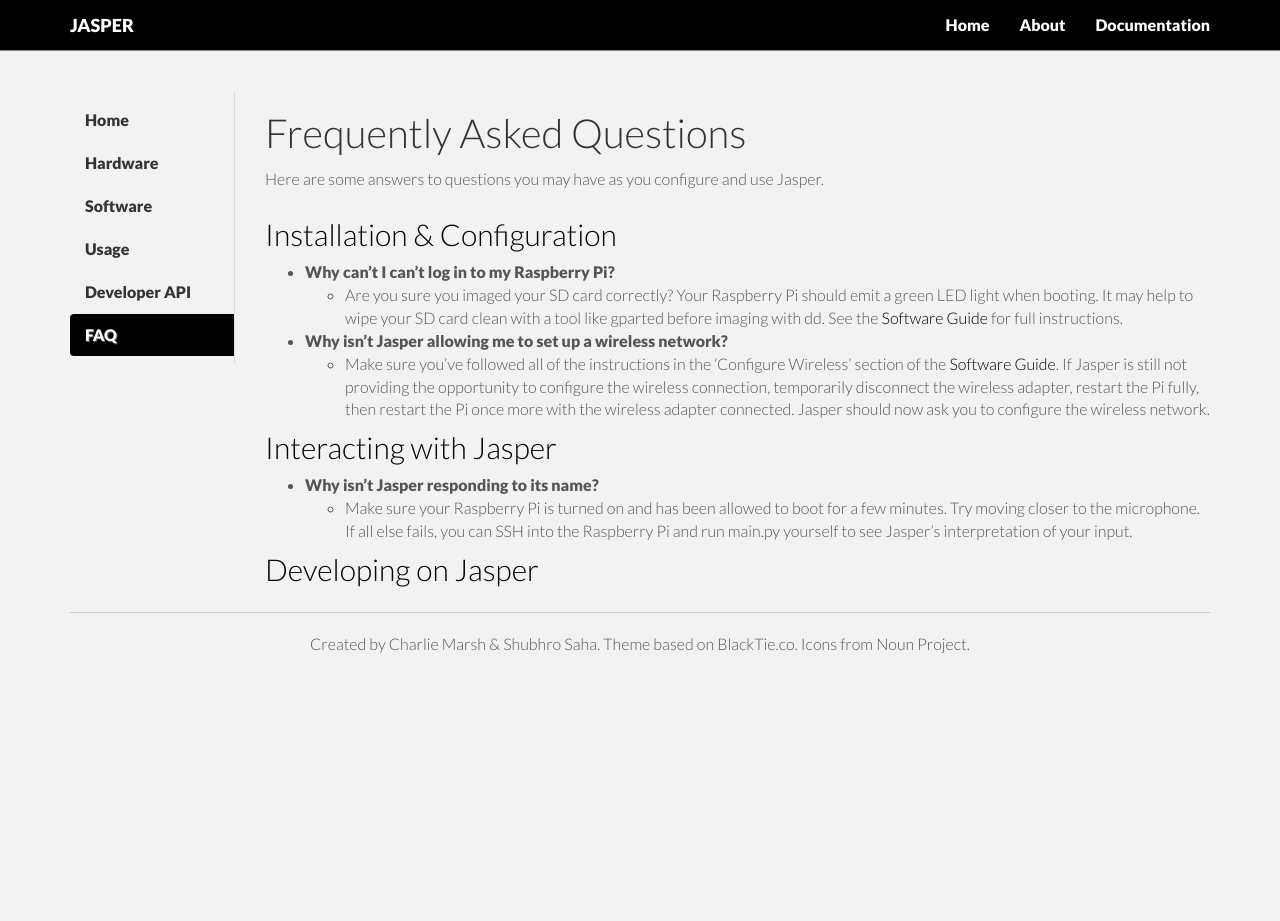
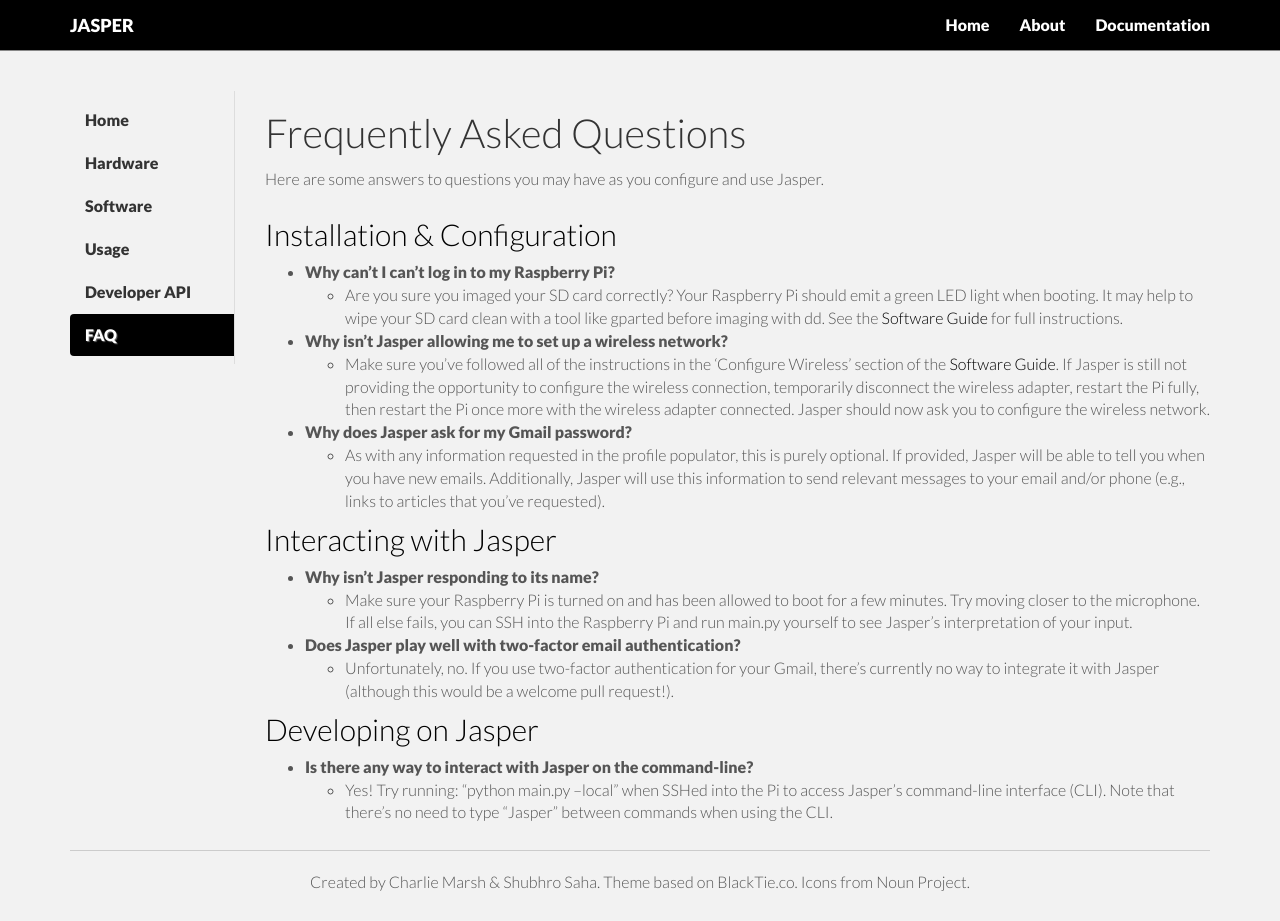
Before and after one commit to jasperproject/jasperproject.github.io, a Jekyll site: the page built from documentation/faq/index.md, in a window 1280 px wide and 921 px high. Built offline with Jekyll 4.4.1, drawn with Linux system fonts in a browser that asks for light colours; nearby versions of some CDN libraries.

Commit message:
FAQ additions

```diff
--- a/documentation/faq/index.md
+++ b/documentation/faq/index.md
@@ -15,10 +15,18 @@
     - Are you sure you imaged your SD card correctly? Your Raspberry Pi should emit a green LED light when booting. It may help to wipe your SD card clean with a tool like gparted before imaging with dd. See the [Software Guide](/documentation/software/) for full instructions.
 - __Why isn't Jasper allowing me to set up a wireless network?__
     - Make sure you've followed all of the instructions in the 'Configure Wireless' section of the [Software Guide](/documentation/software/). If Jasper is still not providing the opportunity to configure the wireless connection, temporarily disconnect the wireless adapter, restart the Pi fully, then restart the Pi once more with the wireless adapter connected. Jasper should now ask you to configure the wireless network.
+- __Why does Jasper ask for my Gmail password?__
+    - As with any information requested in the profile populator, this is purely optional. If provided, Jasper will be able to tell you when you have new emails. Additionally, Jasper will use this information to send relevant messages to your email and/or phone (e.g., links to articles that you've requested).
 
 <h2 class="linked" id='interacting'><a href="#interacting" title="Permalink to this headline">Interacting with Jasper</a></h2>
 
 - __Why isn't Jasper responding to its name?__
     - Make sure your Raspberry Pi is turned on and has been allowed to boot for a few minutes. Try moving closer to the microphone. If all else fails, you can SSH into the Raspberry Pi and run main.py yourself to see Jasper's interpretation of your input.
 
+- __Does Jasper play well with two-factor email authentication?__
+    - Unfortunately, no. If you use two-factor authentication for your Gmail, there's currently no way to integrate it with Jasper (although this would be a welcome pull request!).
+
 <h2 class="linked" id='developing'><a href="#developing" title="Permalink to this headline">Developing on Jasper</a></h2>
+
+- __Is there any way to interact with Jasper on the command-line?__
+    - Yes! Try running: "python main.py --local" when SSHed into the Pi to access Jasper's command-line interface (CLI). Note that there's no need to type "Jasper" between commands when using the CLI.
```
